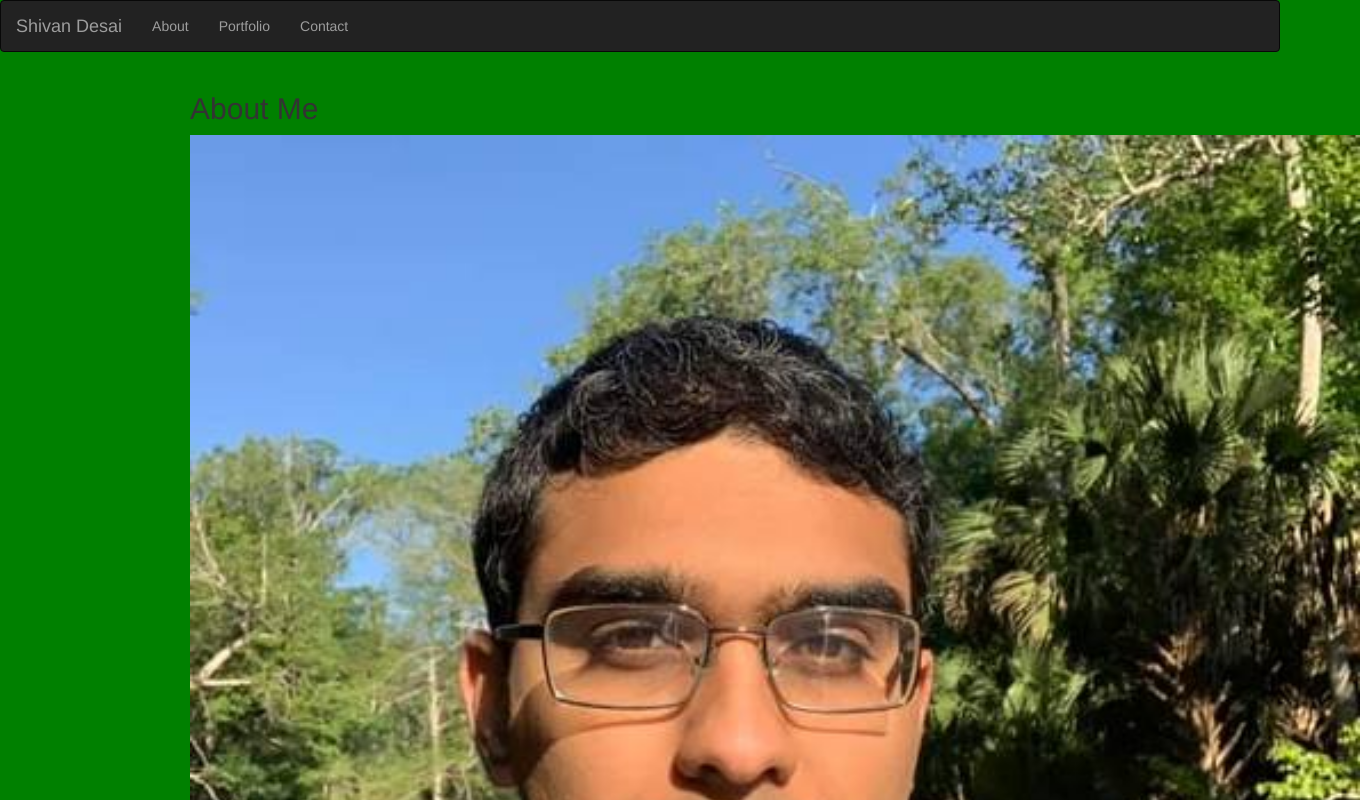
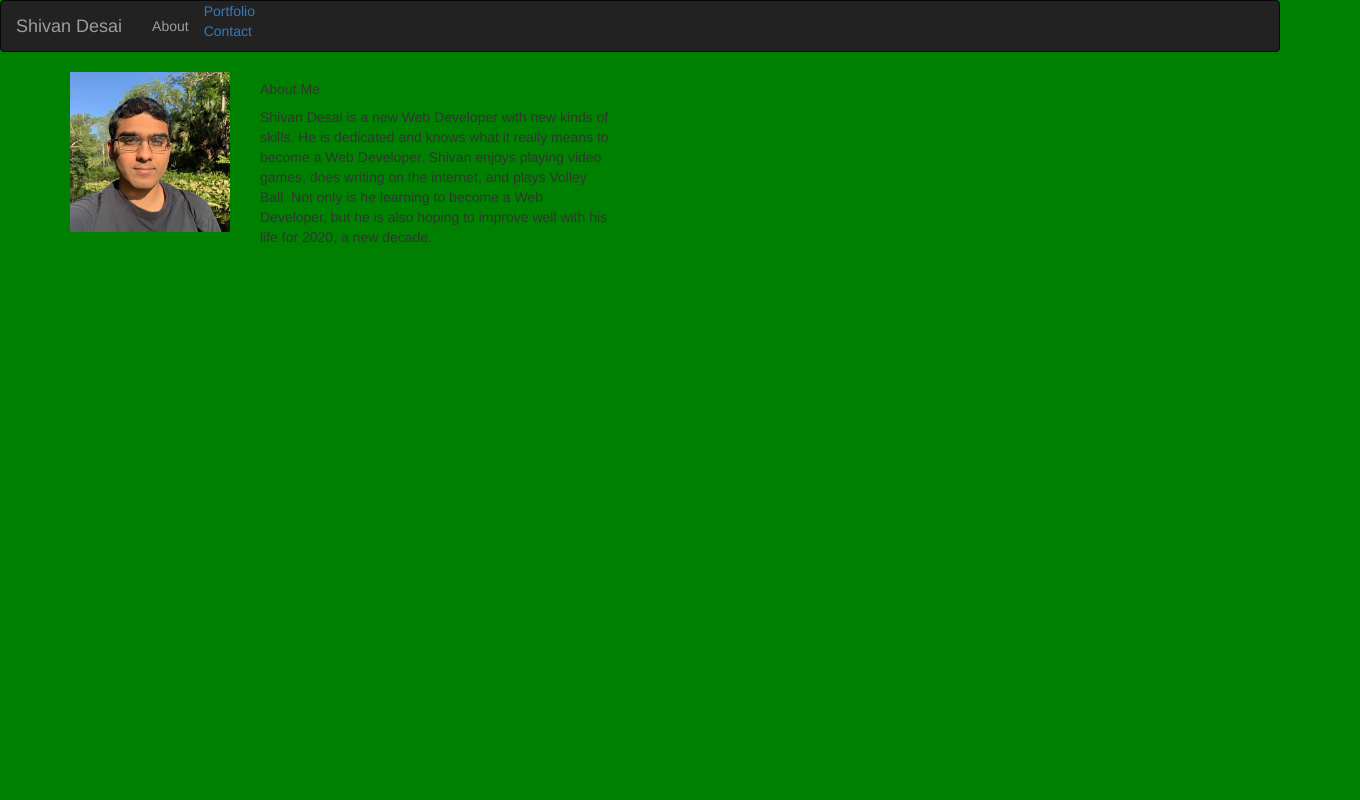
Before and after one commit to Stationgamesd95/Responsive_Portfolio, a plain HTML site: page index.html in a window 1280 px wide. Shown: the top 800 px of the page, 1360 px wide, since content can reach past the window. Drawn offline with nearby package versions, Linux system fonts and the light colour scheme.

Commit message:
Update index.html

```diff
--- a/index.html
+++ b/index.html
@@ -1,7 +1,7 @@
 <!DOCTYPE html>
 <html lang="en">
 <head>
-  <title>Bootstrap Example</title>
+  <title>Portfolio</title>
   <meta charset="utf-8">
   <meta name="viewport" content="width=device-width, initial-scale=1">
   <link rel="stylesheet" href="https://maxcdn.bootstrapcdn.com/bootstrap/3.4.1/css/bootstrap.min.css">
@@ -16,33 +16,28 @@
       </div>
       <ul class="nav navbar-nav">
         <li><a href="#">About</a></li>
-        <li><a href="/Responsive_Portfolio/portfolio.html">Portfolio</a></li>
-        <li><a href="/Responsive_Portfolio/contact.html">Contact</a></li>
+        <gli><a href="portfolio.html">Portfolio</a></li>
+        <li><a href="contact.html">Contact</a></li>
       </ul>
     </div>
   </nav>
+
+  <div class= "container">
   <div class="card mb-3" style="max-width: 540px;">
     <div class="row no-gutters">
       <div class="col-md-4">
+        <img src="StudentAvatar.jpg" class="card-img" alt="..." style="width:100%">
       </div>
-      <div class = "container">
       <div class="col-md-8">
         <div class="card-body">
-          <h2 class="card-title">About Me</h2>
-
-            <div class="container">
-              <div style="text-align:center">
-              </div>
-              <div class="row">
-                <div class="column">
-                  <img src="StudentAvatar.jpg" class="card-img" alt="..." style="width:100%">
-                </div>
-                <div class="column">
-                  <p class="card-text">Shivan Desai is a new Web Developer with new kinds of skills. He is dedicated and knows what it really means to become a Web Developer.
-                    Shivan enjoys playing video games, does writing on the internet, and plays Volley Ball. Not only is he learning to become a Web Developer, but he is also hoping to improve well with his life for 2020, a new decade.</p>
+          <h5 class="card-title">About Me</h5>
+          <p class="card-text">Shivan Desai is a new Web Developer with new kinds of skills. He is dedicated and knows what it really means to become a Web Developer.
+            Shivan enjoys playing video games, does writing on the internet, and plays Volley Ball. Not only is he learning to become a Web Developer, but he is also hoping to improve well with his life for 2020, a new decade.</p>
+        </div>
+      </div>
     </div>
   </div>
-  </div>
-  </div>
+</div>
+
 </body>
 </html>
```
